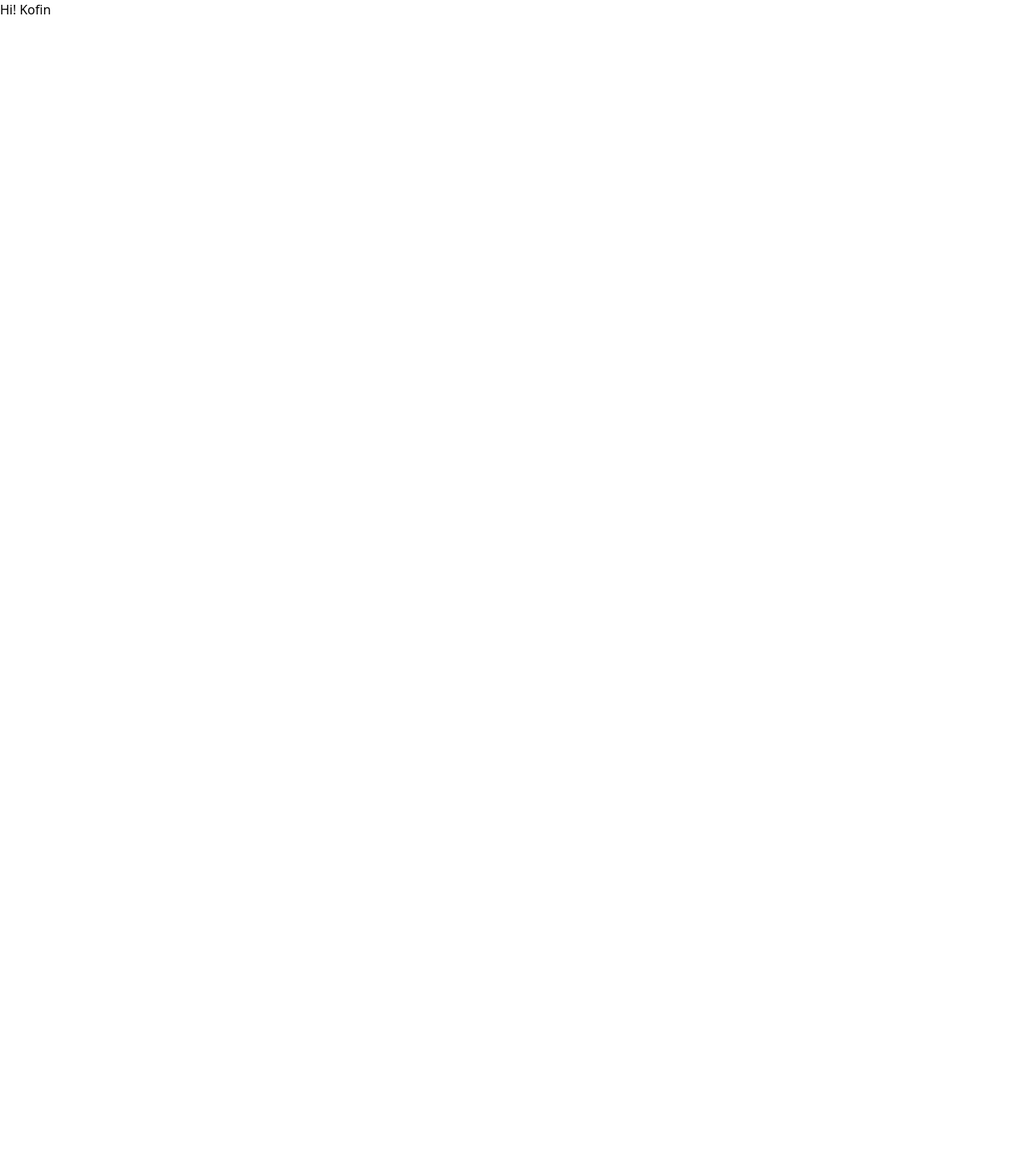
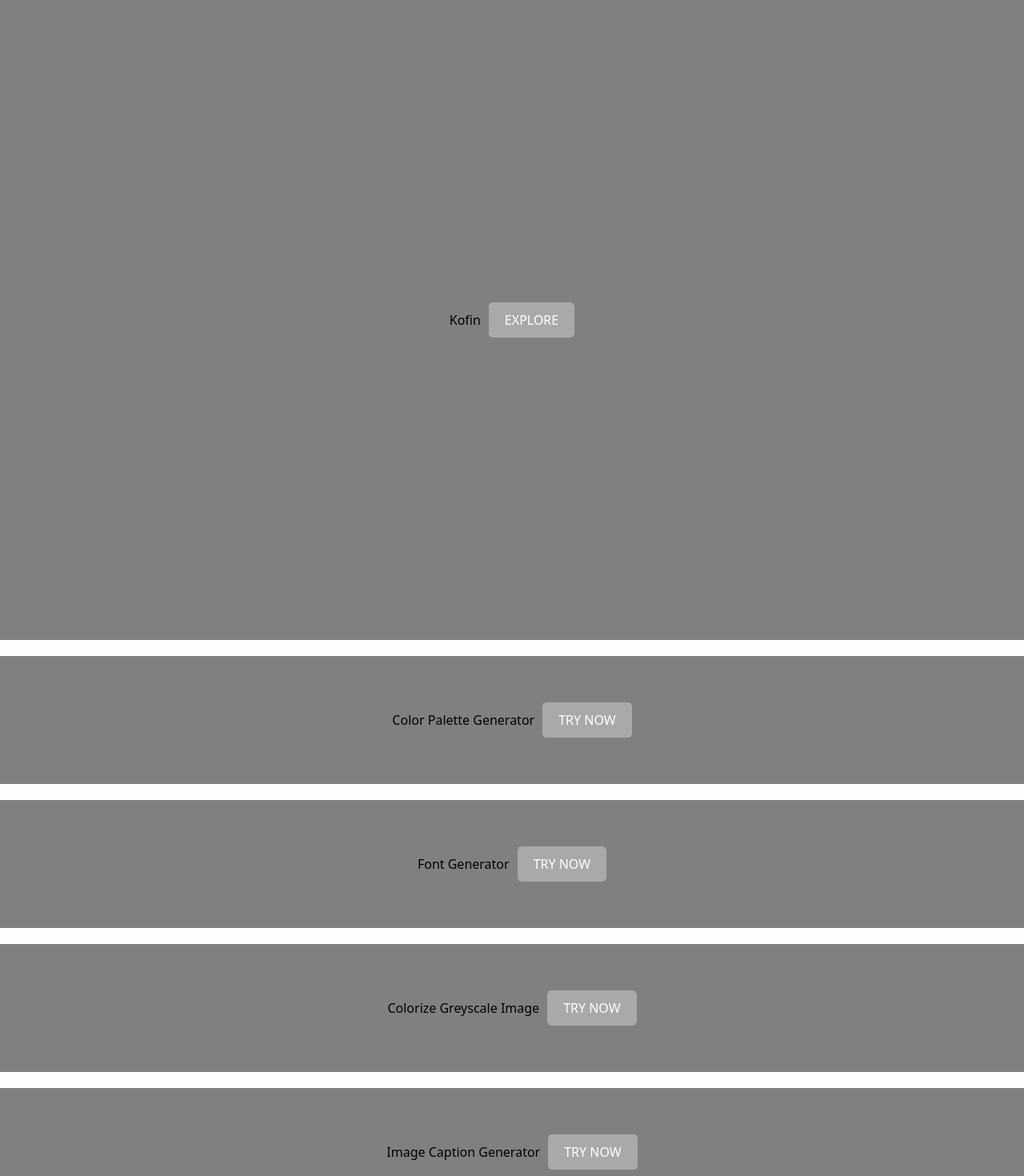
Before and after one commit to yashmithaa/kofin, a SvelteKit app: page / in a window 1280 px wide. Shown: the top 1470 px of the page at 80% size. Before the commit the page ends 800 px from the top, so only its background shows below. Built offline with nearby package versions, Linux system fonts and the light colour scheme.

Commit message:
add sections and buttons for each page

```diff
--- a/src/routes/+page.svelte
+++ b/src/routes/+page.svelte
@@ -1 +1,189 @@
-<h1>Hi! Kofin </h1>
+<script>
+    function main_button() {
+        // link to page
+    }
+
+    function color_palette_button() {
+        // link to page
+    }
+
+    function font_button() {
+        // link to page
+    }
+
+    function greyscale_button() {
+        // link to page
+    }
+
+    function img_caption_button() {
+        // link to page
+    }
+
+    let menuOpen = false;
+
+    function toggleMenu() {
+        menuOpen = !menuOpen;
+    }
+
+</script>
+
+<div class = "main">
+    <h1><center>Kofin</center></h1>
+    <button on:click={main_button}>EXPLORE</button>
+</div>
+
+<div class = "color_palette">
+    <h2><center>Color Palette Generator</center></h2>
+    <button on:click={color_palette_button}>TRY NOW</button>
+</div>
+
+<div class = "font">
+    <h2><center>Font Generator</center></h2>
+    <button on:click={font_button}>TRY NOW</button>
+</div>
+
+<div class = "greyscale">
+    <h2><center>Colorize Greyscale Image</center></h2>
+    <button on:click={greyscale_button}>TRY NOW</button>
+</div>
+
+<div class = "img_caption">
+    <h2><center>Image Caption Generator</center></h2>
+    <button on:click={img_caption_button}>TRY NOW</button>
+</div>
+
+<style>
+    .main {
+        display: flex;
+        justify-content: center;
+        align-items: center;
+        background-color: grey;
+        height: 100vh;
+    }
+
+    .main h1 {
+        margin-right: 10px;
+    }
+
+    .main button {
+        background-color: darkgrey;
+        color: white;
+        padding: 10px 20px;
+        border: none;
+        border-radius: 5px;
+        cursor: pointer;
+    }
+
+    .main button:hover {
+        background-color: black;
+    }
+
+    .color_palette {
+        display: flex;
+        justify-content: center;
+        align-items: center;
+        background-color: grey;
+        height: 20vh;
+        margin-top: 20px;
+    }
+
+    .color_palette h2 {
+        margin-right: 10px;
+    }
+
+    .color_palette button {
+        background-color: darkgrey;
+        color: white;
+        padding: 10px 20px;
+        border: none;
+        border-radius: 5px;
+        cursor: pointer;
+    }
+
+    .color_palette button:hover {
+        background-color: black;
+    }
+
+    .font {
+        display: flex;
+        justify-content: center;
+        align-items: center;
+        background-color: grey;
+        height: 20vh;
+        margin-top: 20px;
+    }
+
+    .font h2 {
+        margin-right: 10px;
+    }
+
+
+    .font button {
+        background-color: darkgrey;
+        color: white;
+        padding: 10px 20px;
+        border: none;
+        border-radius: 5px;
+        cursor: pointer;
+    }
+
+    .font button:hover {
+        background-color: black;
+    }
+
+    .greyscale {
+        display: flex;
+        justify-content: center;
+        align-items: center;
+        background-color: grey;
+        height: 20vh;
+        margin-top: 20px;
+    }
+
+    .greyscale h2 {
+        margin-right: 10px;
+    }
+
+
+    .greyscale button {
+        background-color: darkgrey;
+        color: white;
+        padding: 10px 20px;
+        border: none;
+        border-radius: 5px;
+        cursor: pointer;
+    }
+
+    .greyscale button:hover {
+        background-color: black;
+    }
+
+    .img_caption {
+        display: flex;
+        justify-content: center;
+        align-items: center;
+        background-color: grey;
+        height: 20vh;
+        margin-top: 20px;
+    }
+
+    .img_caption h2 {
+        margin-right: 10px;
+    }
+
+
+    .img_caption button {
+        background-color: darkgrey;
+        color: white;
+        padding: 10px 20px;
+        border: none;
+        border-radius: 5px;
+        cursor: pointer;
+    }
+
+    .img_caption button:hover {
+        background-color: black;
+    }
+
+
+</style>
```
